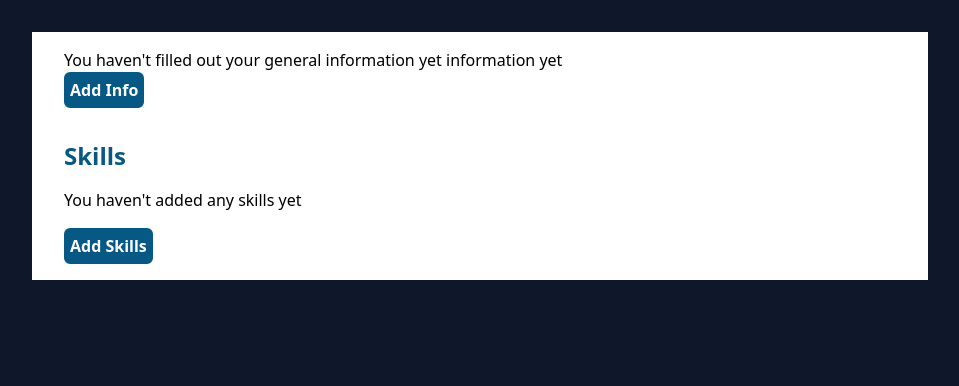
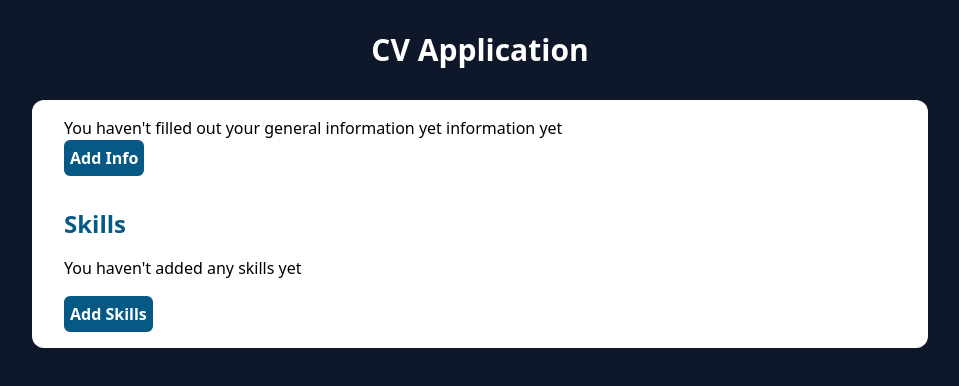
Before and after one commit to JoshDevHub/cv-project, a React (Create React App) app: page / in a window 1280 px wide. Shown: the top 386 px of the page, without its empty margins (160-1119 px from the left). Built offline with nearby package versions, Linux system fonts and the light colour scheme.

Commit message:
feat: add header to the site

```diff
--- a/src/App.js
+++ b/src/App.js
@@ -1,6 +1,7 @@
 import "./index.css";
 import React, { Component } from "react";
 
+import Header from "./components/Header";
 import GeneralInformation from "./components/GeneralInformation";
 import Skills from "./components/Skills";
 
@@ -8,7 +9,8 @@ class App extends Component {
   render() {
     return (
       <div className="min-h-screen bg-slate-900 py-8">
-        <div className="mx-auto max-w-4xl bg-white">
+        <Header />
+        <div className="mx-auto max-w-4xl rounded-xl bg-white">
           <GeneralInformation />
           <Skills />
         </div>
--- /dev/null
+++ b/src/components/Header.js
@@ -0,0 +1,13 @@
+import React, { Component } from "react";
+
+class Header extends Component {
+  render() {
+    return (
+      <header className="mb-8 flex justify-center">
+        <h1 className="text-3xl font-bold text-white">CV Application</h1>
+      </header>
+    );
+  }
+}
+
+export default Header;
```
